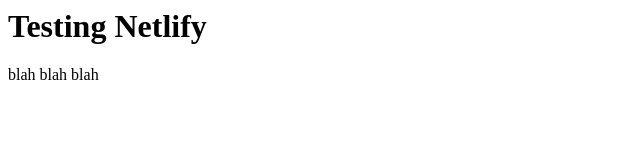
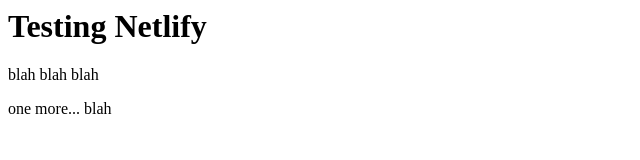
Before and after one commit to typingduck/netlify, a plain HTML site: page public/index.html in a window 1280 px wide. Shown: the whole page, without its empty margins (0-640 px from the left). Drawn offline with Linux system fonts and the light colour scheme.

Commit message:
Test deploy

```diff
--- a/public/index.html
+++ b/public/index.html
@@ -2,5 +2,6 @@
   <body>
     <h1> Testing Netlify </h1>
     <p> blah blah blah </p>
+    <p> one more... blah </p>
   </body>
 </html>
```
